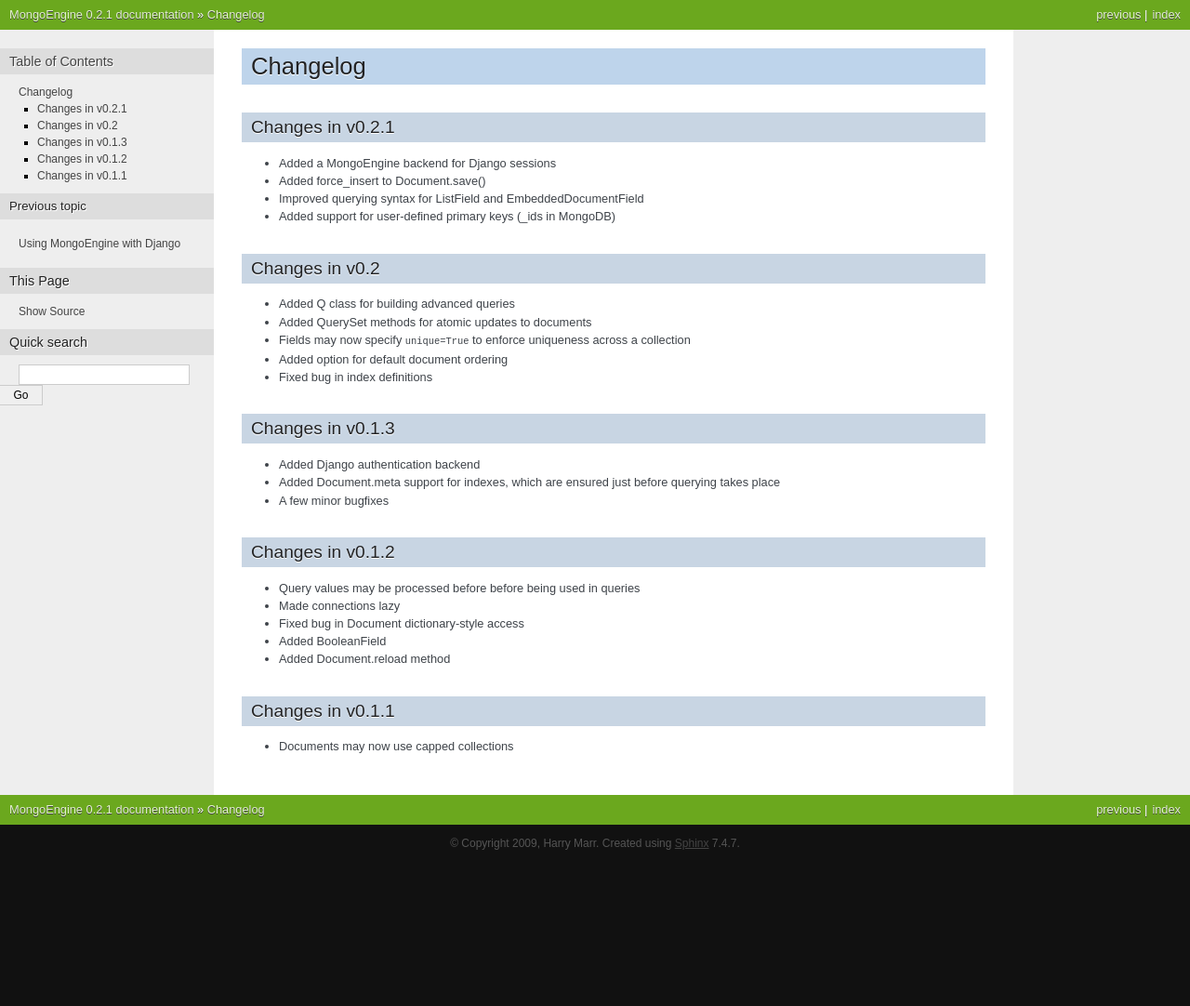
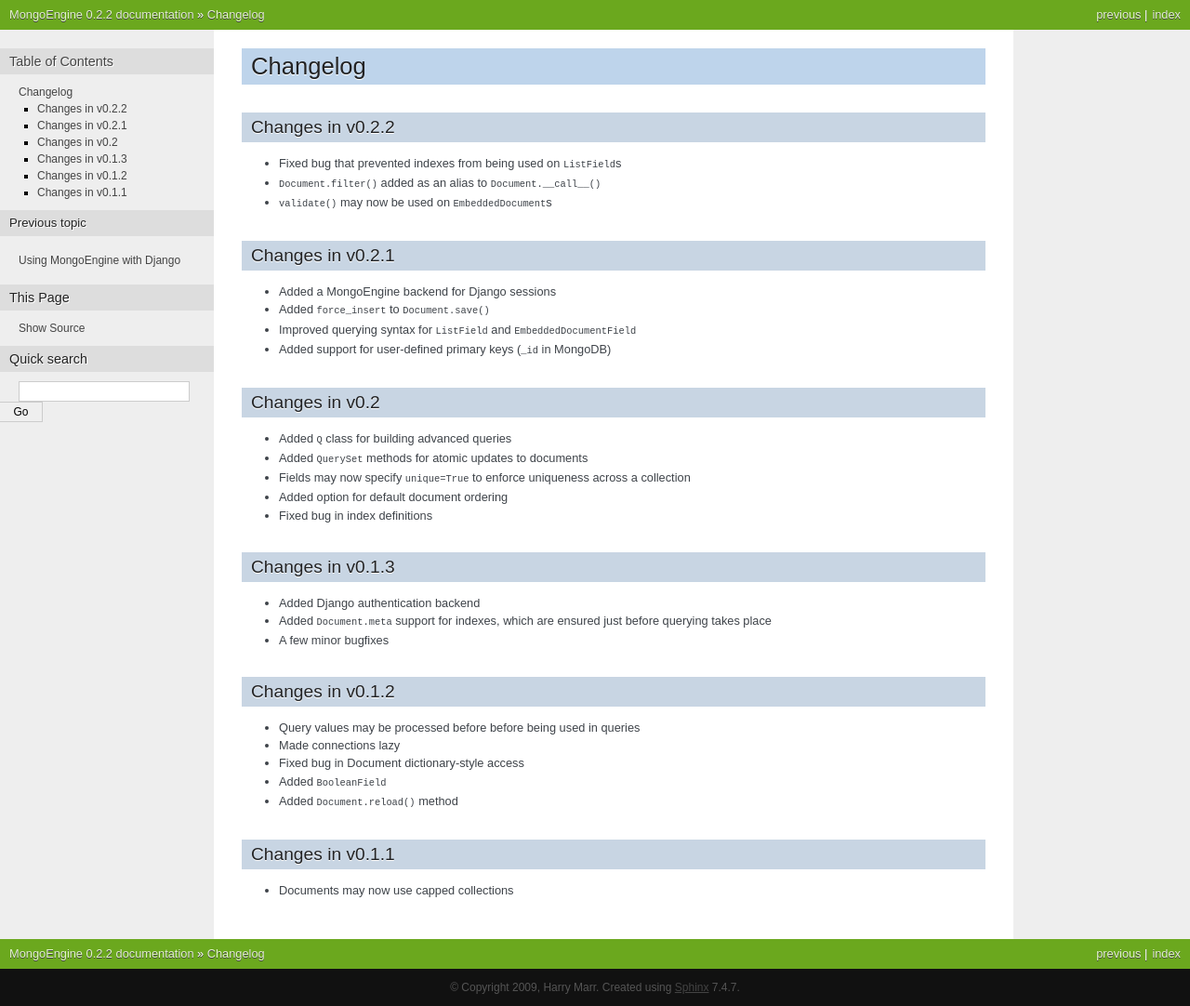
Before and after one commit to MongoEngine/mongoengine, a Sphinx documentation site: the page built from docs/changelog.rst, in a window 1280 px wide. Shown: the whole page at 93% size. Built offline with Sphinx 7.4.7, drawn with Linux system fonts in a browser that asks for light colours; before the commit the page ends 927 px from its top, so only the background shows below that.

Commit message:
Bump to v0.2.2

```diff
--- a/docs/changelog.rst
+++ b/docs/changelog.rst
@@ -2,25 +2,32 @@
 Changelog
 =========
 
+Changes in v0.2.2
+=================
+- Fixed bug that prevented indexes from being used on ``ListField``\ s
+- ``Document.filter()`` added as an alias to ``Document.__call__()``
+- ``validate()`` may now be used on ``EmbeddedDocument``\ s
+
 Changes in v0.2.1
 =================
 - Added a MongoEngine backend for Django sessions
-- Added force_insert to Document.save()
-- Improved querying syntax for ListField and EmbeddedDocumentField
-- Added support for user-defined primary keys (_ids in MongoDB)
+- Added ``force_insert`` to ``Document.save()``
+- Improved querying syntax for ``ListField`` and ``EmbeddedDocumentField``
+- Added support for user-defined primary keys (``_id`` in MongoDB)
 
 Changes in v0.2
 ===============
-- Added Q class for building advanced queries
-- Added QuerySet methods for atomic updates to documents
-- Fields may now specify ``unique=True`` to enforce uniqueness across a collection
+- Added ``Q`` class for building advanced queries
+- Added ``QuerySet`` methods for atomic updates to documents
+- Fields may now specify ``unique=True`` to enforce uniqueness across a
+  collection
 - Added option for default document ordering
 - Fixed bug in index definitions
 
 Changes in v0.1.3
 =================
 - Added Django authentication backend
-- Added Document.meta support for indexes, which are ensured just before
+- Added ``Document.meta`` support for indexes, which are ensured just before
   querying takes place
 - A few minor bugfixes
 
@@ -30,8 +37,8 @@ Changes in v0.1.2
 - Query values may be processed before before being used in queries
 - Made connections lazy
 - Fixed bug in Document dictionary-style access
-- Added BooleanField
-- Added Document.reload method
+- Added ``BooleanField``
+- Added ``Document.reload()`` method
 
 
 Changes in v0.1.1
--- a/mongoengine/__init__.py
+++ b/mongoengine/__init__.py
@@ -12,7 +12,7 @@ __all__ = (document.__all__ + fields.__all__ + connection.__all__ +
 
 __author__ = 'Harry Marr'
 
-VERSION = (0, 2, 1)
+VERSION = (0, 2, 2)
 
 def get_version():
     version = '%s.%s' % (VERSION[0], VERSION[1])
```
